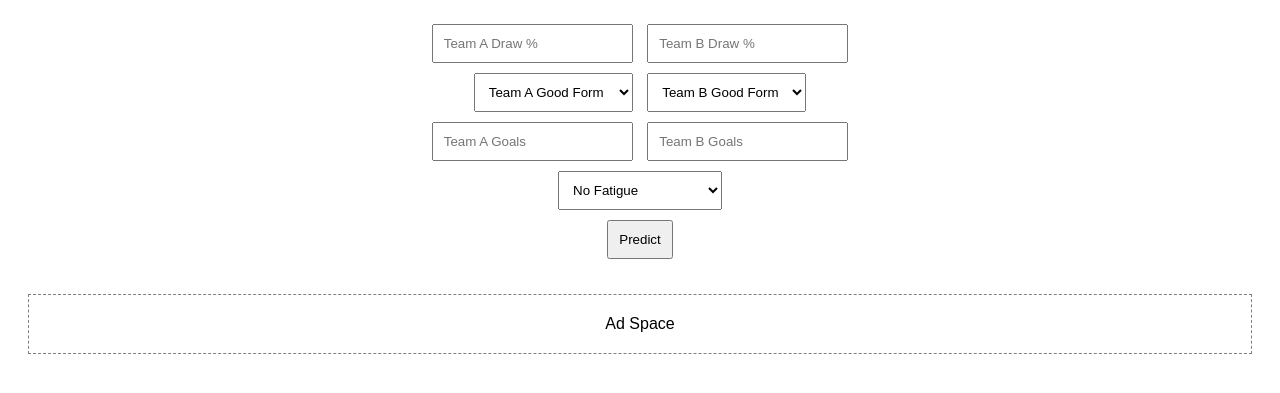
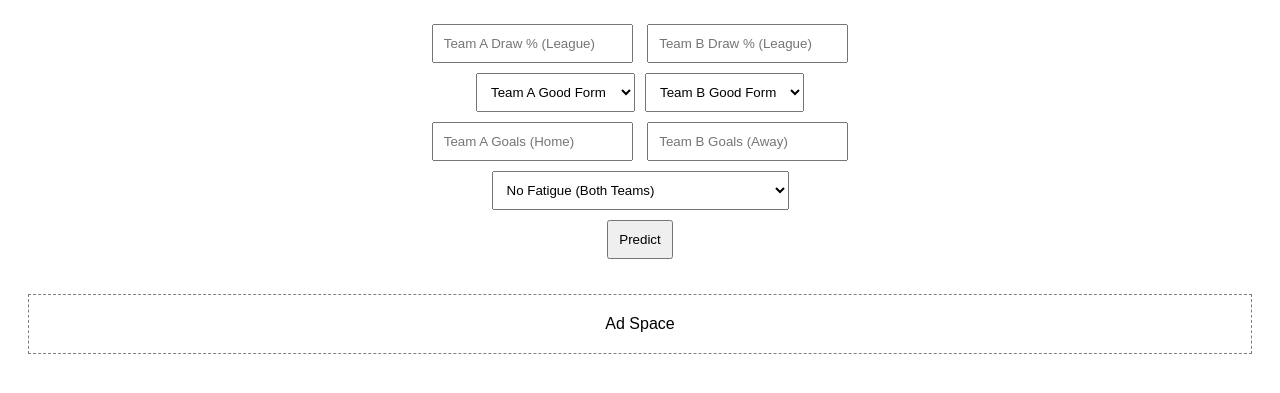
Before and after one commit to stalot362-art/matchpredicta-backend, a website: page index.html in a window 1280 px wide. Shown: the part 89-482 px from the top of the page. Drawn offline with Linux system fonts and the light colour scheme.

Commit message:
Update index.html

```diff
--- a/index.html
+++ b/index.html
@@ -1,5 +1,4 @@
-<!DOCTYPE html>
-<html>
+<!DOCTYPE html><html>
 <head>
   <title>MatchPredicta</title>
   <style>
@@ -9,40 +8,22 @@
     .ads { margin-top: 30px; border: 1px dashed gray; padding: 20px; }
   </style>
 </head>
-<body>
-
-<h1>MatchPredicta</h1>
-
-<input type="number" id="a_draw" placeholder="Team A Draw %">
-<input type="number" id="b_draw" placeholder="Team B Draw %"><br>
-
-<select id="a_form">
+<body><h1>MatchPredicta</h1><input type="number" id="a_draw" placeholder="Team A Draw % (League)">
+<input type="number" id="b_draw" placeholder="Team B Draw % (League)"><br><select id="a_form">
   <option value="good">Team A Good Form</option>
   <option value="bad">Team A Bad Form</option>
-</select>
-
-<select id="b_form">
+</select><select id="b_form">
   <option value="good">Team B Good Form</option>
   <option value="bad">Team B Bad Form</option>
-</select><br>
+</select><br><input type="number" id="a_goals" placeholder="Team A Goals (Home)">
+<input type="number" id="b_goals" placeholder="Team B Goals (Away)"><br><select id="fatigue">
+  <option value="no">No Fatigue (Both Teams)</option>
+  <option value="yes">Fatigue Present (Both Teams - e.g Europa)</option>
+</select><br><button onclick="predict()">Predict</button>
 
-<input type="number" id="a_goals" placeholder="Team A Goals">
-<input type="number" id="b_goals" placeholder="Team B Goals"><br>
-
-<select id="fatigue">
-  <option value="no">No Fatigue</option>
-  <option value="yes">Fatigue (Europa etc)</option>
-</select><br>
-
-<button onclick="predict()">Predict</button>
-
-<div id="result"></div>
-
-<div class="ads">
+<div id="result"></div><div class="ads">
   Ad Space
-</div>
-
-<script>
+</div><script>
 async function predict() {
   const res = await fetch("https://matchpredicta.onrender.com/predict", {
     method: "POST",
@@ -56,7 +37,6 @@ async function predict() {
       b_form: document.getElementById("b_form").value,
       a_goals: Number(document.getElementById("a_goals").value),
       b_goals: Number(document.getElementById("b_goals").value),
-
       fatigue: document.getElementById("fatigue").value
     })
   });
@@ -66,7 +46,5 @@ async function predict() {
   document.getElementById("result").innerText =
     data.prediction + " (" + data.confidence + "% confidence)";
 }
-</script>
-
-</body>
+</script></body>
 </html>
```
